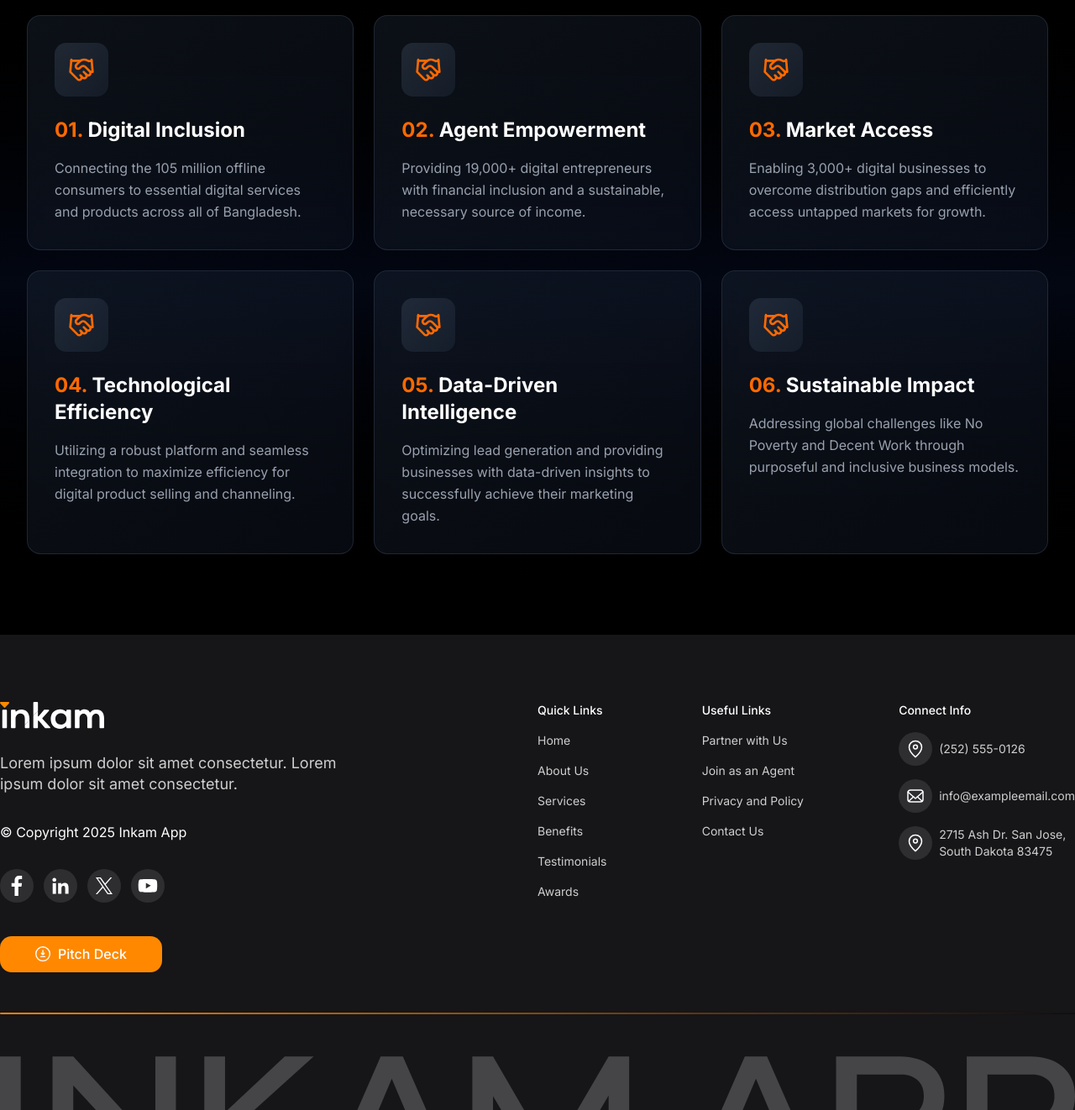
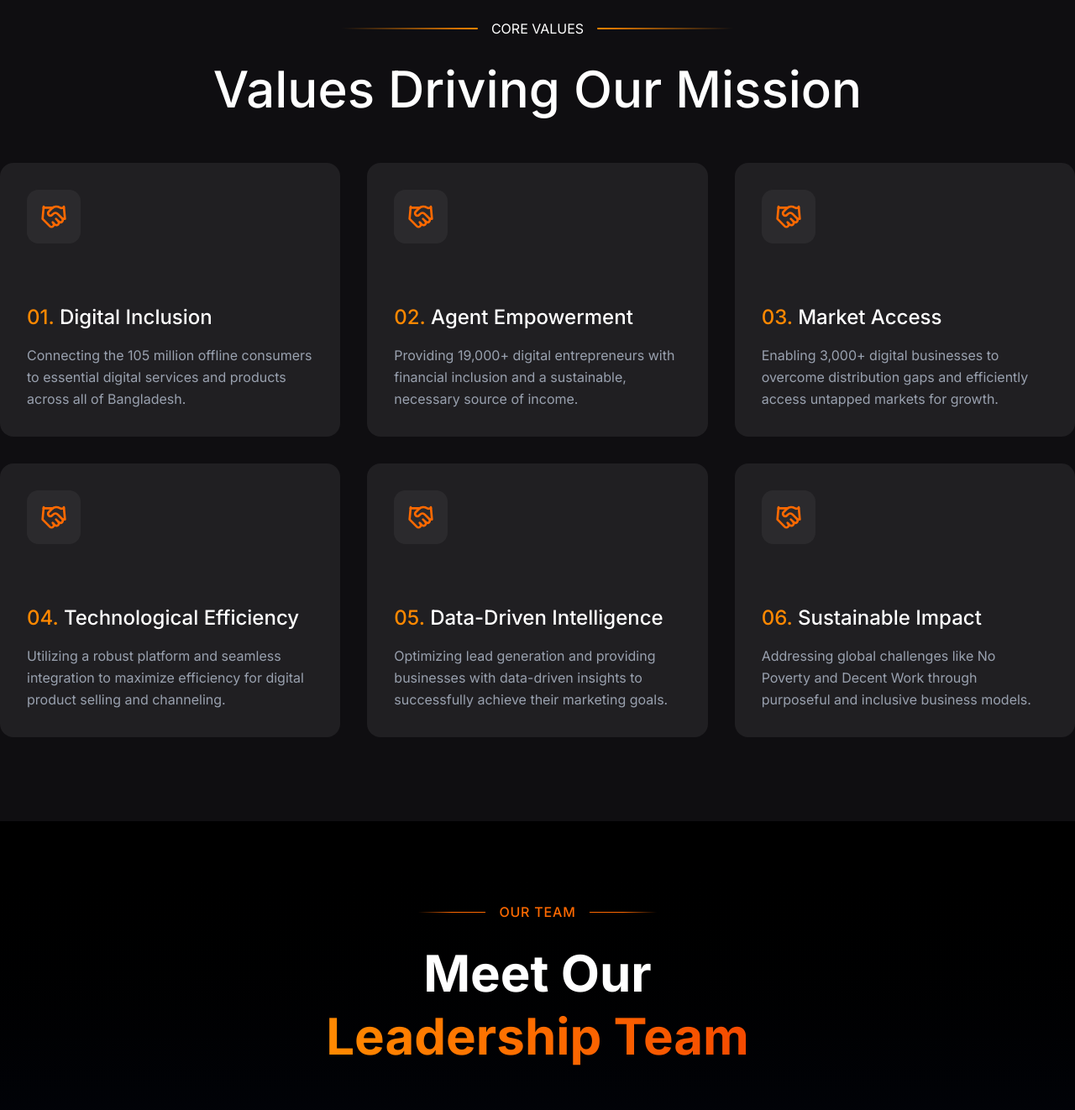
Before and after one commit to Creativecoder11/Inkam-web, a Next.js app: page /about in a window 1280 px wide. Shown: the part 2460-3782 px from the top of the page at 84% size. Built offline with nearby package versions, Linux system fonts and the light colour scheme.

Commit message:
About Page

```diff
--- a/app/about/page.tsx
+++ b/app/about/page.tsx
@@ -3,6 +3,7 @@ import HeaderBanner from '@/components/layout/headerBanner'
 import CoreValuesSection from '@/components/sections/about/CoreValueSection'
 import ImpactStatsSection from '@/components/sections/about/impact-section'
 import OurStory from '@/components/sections/about/our-story'
+import TeamSection from '@/components/sections/about/TeamSection'
 
 export default function About() {
   return (
@@ -11,6 +12,7 @@ export default function About() {
       <OurStory />
       <ImpactStatsSection />
       <CoreValuesSection />
+      <TeamSection />
     </div>
   )
 }
--- a/components/sections/about/CoreValueSection.tsx
+++ b/components/sections/about/CoreValueSection.tsx
@@ -1,59 +1,135 @@
-
 import { Handshake } from "lucide-react";
+// import coreValue from "../../../public/assets/images/about/core-value.png";
 
 export default function CoreValuesSection() {
   const values = [
     {
       number: "01",
       title: "Digital Inclusion",
-      description: "Connecting the 105 million offline consumers to essential digital services and products across all of Bangladesh."
+      description:
+        "Connecting the 105 million offline consumers to essential digital services and products across all of Bangladesh.",
+      // image: "",
     },
     {
       number: "02",
       title: "Agent Empowerment",
-      description: "Providing 19,000+ digital entrepreneurs with financial inclusion and a sustainable, necessary source of income."
+      description:
+        "Providing 19,000+ digital entrepreneurs with financial inclusion and a sustainable, necessary source of income.",
     },
     {
       number: "03",
       title: "Market Access",
-      description: "Enabling 3,000+ digital businesses to overcome distribution gaps and efficiently access untapped markets for growth."
+      description:
+        "Enabling 3,000+ digital businesses to overcome distribution gaps and efficiently access untapped markets for growth.",
     },
     {
       number: "04",
       title: "Technological Efficiency",
-      description: "Utilizing a robust platform and seamless integration to maximize efficiency for digital product selling and channeling."
+      description:
+        "Utilizing a robust platform and seamless integration to maximize efficiency for digital product selling and channeling.",
     },
     {
       number: "05",
       title: "Data-Driven Intelligence",
-      description: "Optimizing lead generation and providing businesses with data-driven insights to successfully achieve their marketing goals."
+      description:
+        "Optimizing lead generation and providing businesses with data-driven insights to successfully achieve their marketing goals.",
     },
     {
       number: "06",
       title: "Sustainable Impact",
-      description: "Addressing global challenges like No Poverty and Decent Work through purposeful and inclusive business models."
-    }
+      description:
+        "Addressing global challenges like No Poverty and Decent Work through purposeful and inclusive business models.",
+    },
   ];
 
   return (
-    <section className="py-16 md:py-24 bg-gradient-to-b from-black via-gray-950 to-black">
-      <div className="max-w-7xl mx-auto px-4 sm:px-6 lg:px-8">
+    <section className="py-16 md:py-25 ">
+      <div className="max-w-7xl mx-auto">
+        <div className="text-white flex flex-col gap-6">
+          {/* Heading Text */}
+          <div className="flex justify-center items-center gap-4">
+            <div>
+              <svg
+                xmlns="http://www.w3.org/2000/svg"
+                width="167"
+                height="2"
+                viewBox="0 0 167 2"
+                fill="none"
+              >
+                <path
+                  d="M166 1H1"
+                  stroke="url(#paint0_linear_2239_2185)"
+                  strokeWidth="2"
+                  strokeLinecap="round"
+                />
+                <defs>
+                  <linearGradient
+                    id="paint0_linear_2239_2185"
+                    x1="171"
+                    y1="0.49994"
+                    x2="158.078"
+                    y2="45.5518"
+                    gradientUnits="userSpaceOnUse"
+                  >
+                    <stop stopColor="#FF8800" />
+                    <stop offset="0.981629" stopColor="#0F0E11" />
+                  </linearGradient>
+                </defs>
+              </svg>
+            </div>
+            <p>CORE VALUES</p>
+            <div>
+              <svg
+                xmlns="http://www.w3.org/2000/svg"
+                width="167"
+                height="2"
+                viewBox="0 0 167 2"
+                fill="none"
+              >
+                <path
+                  d="M1 1H166"
+                  stroke="url(#paint0_linear_2239_2159)"
+                  strokeWidth="2"
+                  strokeLinecap="round"
+                />
+                <defs>
+                  <linearGradient
+                    id="paint0_linear_2239_2159"
+                    x1="-3.99979"
+                    y1="0.49994"
+                    x2="8.92156"
+                    y2="45.5518"
+                    gradientUnits="userSpaceOnUse"
+                  >
+                    <stop stopColor="#FF8800" />
+                    <stop offset="0.981629" stopColor="#0F0E11" />
+                  </linearGradient>
+                </defs>
+              </svg>
+            </div>
+          </div>
+          <h2 className="text-4xl font-medium leading-18 lg:text-6xl text-center">
+            Values Driving Our Mission
+          </h2>
+        </div>
         {/* Stats Grid */}
-        <div className="grid grid-cols-1 md:grid-cols-2 lg:grid-cols-3 gap-4 md:gap-6">
+        <div className="grid grid-cols-1 md:grid-cols-2 lg:grid-cols-3 pt-13 gap-4 md:gap-8">
           {values.map((value, index) => (
             <div
               key={value.number}
-              className="relative bg-gradient-to-br from-gray-800/40 to-gray-900/40 backdrop-blur-sm border border-gray-700/50 rounded-2xl p-6 md:p-8 hover:border-orange-500/50 transition-all duration-300 group"
+              className="relative bg-[#201F22] flex flex-col gap-12 rounded-2xl p-6 md:p-8"
             >
               {/* Icon Container */}
-              <div className="w-14 h-14 md:w-16 md:h-16 bg-gradient-to-br from-gray-700/50 to-gray-800/50 rounded-xl flex items-center justify-center mb-6 group-hover:from-orange-500/20 group-hover:to-orange-600/20 transition-all duration-300">
+              <div className="w-14 h-14 md:w-16 md:h-16 bg-white/5 rounded-xl flex items-center justify-center mb-6">
                 <Handshake className="w-7 h-7 md:w-8 md:h-8 text-orange-500" />
               </div>
 
-              {/* Number and Title */}
+             <div>
+               {/* Number and Title */}
               <div className="mb-4">
-                <h3 className="text-xl md:text-2xl font-bold text-white">
-                  <span className="text-orange-500">{value.number}.</span> {value.title}
+                <h3 className="text-xl md:text-2xl font-medium text-white">
+                  <span className="text-(--orange)">{value.number}.</span>{" "}
+                  {value.title}
                 </h3>
               </div>
 
@@ -61,9 +137,9 @@ export default function CoreValuesSection() {
               <p className="text-gray-400 text-sm md:text-base leading-relaxed">
                 {value.description}
               </p>
+             </div>
 
-              {/* Hover Gradient Effect */}
-              <div className="absolute inset-0 bg-gradient-to-br from-orange-500/0 via-orange-500/0 to-orange-500/5 opacity-0 group-hover:opacity-100 transition-opacity duration-300 rounded-2xl pointer-events-none"></div>
+
             </div>
           ))}
         </div>
--- /dev/null
+++ b/components/sections/about/TeamSection.tsx
@@ -0,0 +1,189 @@
+"use client";
+
+import { Linkedin } from "lucide-react";
+import { useEffect, useRef } from "react";
+
+export default function TeamSection() {
+  const team = [
+    {
+      name: "Avery Collins",
+      role: "Chief executive officer",
+      image: "/team/avery-collins.jpg", // Replace with your image path
+      linkedIn: "https://linkedin.com/in/avery-collins"
+    },
+    {
+      name: "Sarah Johnson",
+      role: "Chief Technology Officer",
+      image: "/team/sarah-johnson.jpg", // Replace with your image path
+      linkedIn: "https://linkedin.com/in/sarah-johnson"
+    },
+    {
+      name: "Michael Roberts",
+      role: "Chief Marketing Officer",
+      image: "/team/michael-roberts.jpg", // Replace with your image path
+      linkedIn: "https://linkedin.com/in/michael-roberts"
+    }
+  ];
+
+  const cardsRef = useRef<(HTMLDivElement | null)[]>([]);
+  const infoRef = useRef<(HTMLDivElement | null)[]>([]);
+  const linkedInRef = useRef<(HTMLAnchorElement | null)[]>([]);
+
+  useEffect(() => {
+    // Only run on client side
+    if (typeof window === 'undefined') return;
+
+    // Dynamically import gsap
+    import('gsap').then((gsapModule) => {
+      const gsap = gsapModule.default;
+
+      cardsRef.current.forEach((card, index) => {
+        if (!card) return;
+
+        const info = infoRef.current[index];
+        const linkedIn = linkedInRef.current[index];
+        const img = card.querySelector('img');
+
+        // Set initial states
+        gsap.set(info, { x: 100, opacity: 0 });
+        gsap.set(linkedIn, { x: 100, opacity: 0 });
+
+        // Hover animation
+        card.addEventListener('mouseenter', () => {
+          // Animate info from right to left
+          gsap.to(info, {
+            x: 0,
+            opacity: 1,
+            duration: 0.6,
+            ease: "power3.out"
+          });
+
+          // Animate LinkedIn button from right to left
+          gsap.to(linkedIn, {
+            x: 0,
+            opacity: 1,
+            duration: 0.5,
+            delay: 0.1,
+            ease: "power3.out"
+          });
+
+          // Image color effect (remove grayscale)
+          if (img) {
+            gsap.to(img, {
+              filter: "grayscale(0%)",
+              duration: 0.4,
+              ease: "power2.out"
+            });
+          }
+        });
+
+        card.addEventListener('mouseleave', () => {
+          // Reverse animations - slide back to right
+          gsap.to(info, {
+            x: 100,
+            opacity: 0,
+            duration: 0.4,
+            ease: "power3.in"
+          });
+
+          gsap.to(linkedIn, {
+            x: 100,
+            opacity: 0,
+            duration: 0.4,
+            ease: "power3.in"
+          });
+
+          // Return to grayscale
+          if (img) {
+            gsap.to(img, {
+              filter: "grayscale(100%)",
+              duration: 0.4,
+              ease: "power2.in"
+            });
+          }
+        });
+      });
+    });
+
+    // Cleanup not needed for event listeners added to refs
+  }, []);
+
+  return (
+    <section className="py-16 md:py-24 bg-gradient-to-b from-black via-gray-950 to-black">
+      <div className="max-w-7xl mx-auto px-4 sm:px-6 lg:px-8">
+        {/* Header */}
+        <div className="text-center mb-12 md:mb-16">
+          <div className="flex items-center justify-center gap-4 mb-6">
+            <div className="h-px w-12 md:w-20 bg-gradient-to-r from-transparent via-orange-500 to-orange-500"></div>
+            <p className="text-orange-500 text-sm md:text-base font-medium tracking-wider uppercase">
+              Our Team
+            </p>
+            <div className="h-px w-12 md:w-20 bg-gradient-to-l from-transparent via-orange-500 to-orange-500"></div>
+          </div>
+
+          <h2 className="text-3xl sm:text-4xl md:text-5xl lg:text-6xl font-bold text-white leading-tight">
+            Meet Our
+            <br />
+            <span className="text-transparent bg-clip-text bg-gradient-to-r from-orange-400 to-orange-600">
+              Leadership Team
+            </span>
+          </h2>
+        </div>
+
+        {/* Team Grid */}
+        <div className="grid grid-cols-1 md:grid-cols-2 lg:grid-cols-3 gap-6 md:gap-8">
+          {team.map((member, index) => (
+            <div
+              key={member.name}
+              ref={(el) => { cardsRef.current[index] = el; }}
+              className="relative group cursor-pointer overflow-hidden rounded-3xl"
+            >
+              {/* LinkedIn Button */}
+              <a
+                href={member.linkedIn}
+                target="_blank"
+                rel="noopener noreferrer"
+                ref={(el) => { linkedInRef.current[index] = el; }}
+                className="absolute top-4 right-4 z-20 w-12 h-12 bg-white/10 backdrop-blur-md rounded-full flex items-center justify-center hover:bg-orange-500 transition-colors duration-300"
+                onClick={(e) => e.stopPropagation()}
+              >
+                <Linkedin className="w-5 h-5 text-white" />
+              </a>
+
+              {/* Image Container */}
+              <div className="relative aspect-[3/4] overflow-hidden rounded-3xl">
+                <img
+                  src={member.image}
+                  alt={member.name}
+                  className="w-full h-full object-cover grayscale"
+                  style={{ filter: 'grayscale(100%)' }}
+                />
+
+                {/* Gradient Overlay */}
+                <div className="absolute inset-0 bg-gradient-to-t from-black/80 via-black/40 to-transparent"></div>
+
+                {/* Info Card */}
+                <div
+                  ref={(el) => { infoRef.current[index] = el; }}
+                  className="absolute bottom-0 left-0 right-0 p-6"
+                >
+                  <div className="bg-gradient-to-r from-orange-500/90 to-orange-600/90 backdrop-blur-sm rounded-2xl p-4 border-t-2 border-orange-400">
+                    <h3 className="text-xl md:text-2xl font-bold text-white mb-1">
+                      {member.name}
+                    </h3>
+                    <p className="text-white/90 text-sm md:text-base">
+                      {member.role}
+                    </p>
+                  </div>
+                </div>
+              </div>
+
+              {/* Decorative Border on Hover */}
+              <div className="absolute inset-0 rounded-3xl border-2 border-transparent group-hover:border-orange-500/50 transition-all duration-500 pointer-events-none"></div>
+            </div>
+          ))}
+        </div>
+      </div>
+    </section>
+  );
+}
```
